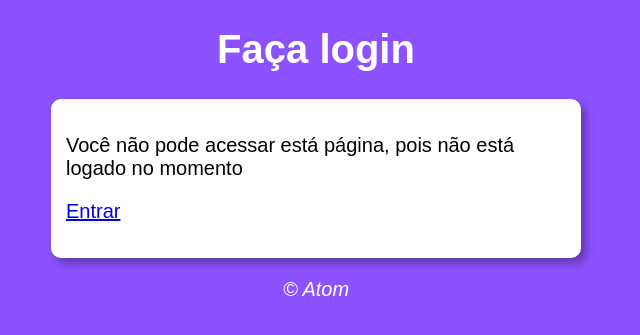
After one commit to NicolasGMACK/Atom, a PHP site: page /home.php in a window 1280 px wide. The commit adds this page. Shown: the top 335 px of the page, without its empty margins (324-964 px from the left). Run offline with PHP 8.4, Linux system fonts and the light colour scheme.

Commit message:
Mudancas no arquivo de cadastro e insert, adicao do login com bd e arquivos de validacao de dados

```diff
--- a/view/home.html
+++ b/view/home.php
@@ -1,3 +1,8 @@
+<?php
+require_once('../view/php/protect.php');
+
+?>
+
 <!DOCTYPE html>
 <html lang="en">
 <head>
@@ -34,14 +39,14 @@
                 <div  id="profileDropdown" class="foto user-space">
                     <img id="profileDropdown" src="../view/img/capeleti.png" alt="">
                 </div>
-               Vitor Capeleti
+               <?php echo $_SESSION['name'] ?>
             </div>
             </li>
 
                 <div id="dropdownMenu" class="dropdown-content">
                     <a href="#">Visualizar perfil</a>
                     <a href="#">Configurações</a>
-                    <a href="#">Sair</a>
+                    <a href="../view/php/logout.php">Sair</a>
 
                 </div>
                 <script src="js/perfilDropdown.js"></script>
--- a/view/index.html
+++ b/view/index.html
@@ -26,7 +26,7 @@
         <section>
             <h1>O seu <span style="color: #a800c4;">projeto</span> </h1>
             <h1 class="atom-text">na <span style="color: white;">ATOM</span></h1>
-            <a href="login-real.html"><button class="button-start-now">Comece Agora</button></a>
+            <a href="login-real.php"><button class="button-start-now">Comece Agora</button></a>
         </section>
     </main>
 </body>
--- /dev/null
+++ b/view/php/protect.php
@@ -0,0 +1,59 @@
+<?php
+if(!isset($_SESSION)){
+    session_start();
+}
+
+if(!isset($_SESSION['id'])){
+    die("<!DOCTYPE html>
+<html lang=\"pt-br\">
+<head>
+    <meta charset=\"UTF-8\">
+    <meta name=\"viewport\" content=\"width=device-width, initial-scale=1.0\">
+    <style type=\"text/css\">
+    body{
+    background: #8c52ff;
+    font: normal 15pt Arial;
+}
+header{
+    color: white;
+    text-align: center;
+}
+section{
+    background: white;
+    border-radius: 10px;
+    padding: 15px;
+    width: 500px;
+    margin: auto;
+    box-shadow: 5px 5px 10px rgba(0, 0, 0, 0.329);
+}
+footer{
+    color: white;
+    text-align: center;
+    font-style: italic;
+}
+    </style>
+    <title>Faça login</title>
+</head>
+<body>
+    <header>
+        <h1>Faça login</h1>
+    </header>
+
+    <section>
+        <div>
+            <p>Você não pode acessar está página, pois não está logado no momento</p>
+        </div>
+        <div>
+        <p><a href=\"login-real.php\">Entrar</a></p>
+        </div>
+
+    </section>
+
+    <footer>
+        <p>&copy; Atom</p>
+    </footer>
+</body>
+</html>");
+}
+
+?>
```
Also changed, not shown: view/cadastro-real.php (+19 -8 lines), view/login-real.html (deleted, +0 -47 lines), view/login-real.php (added, +87 -0 lines), view/php/insert.php (+5 -4 lines), view/php/logout.php (added, +8 -0 lines).
